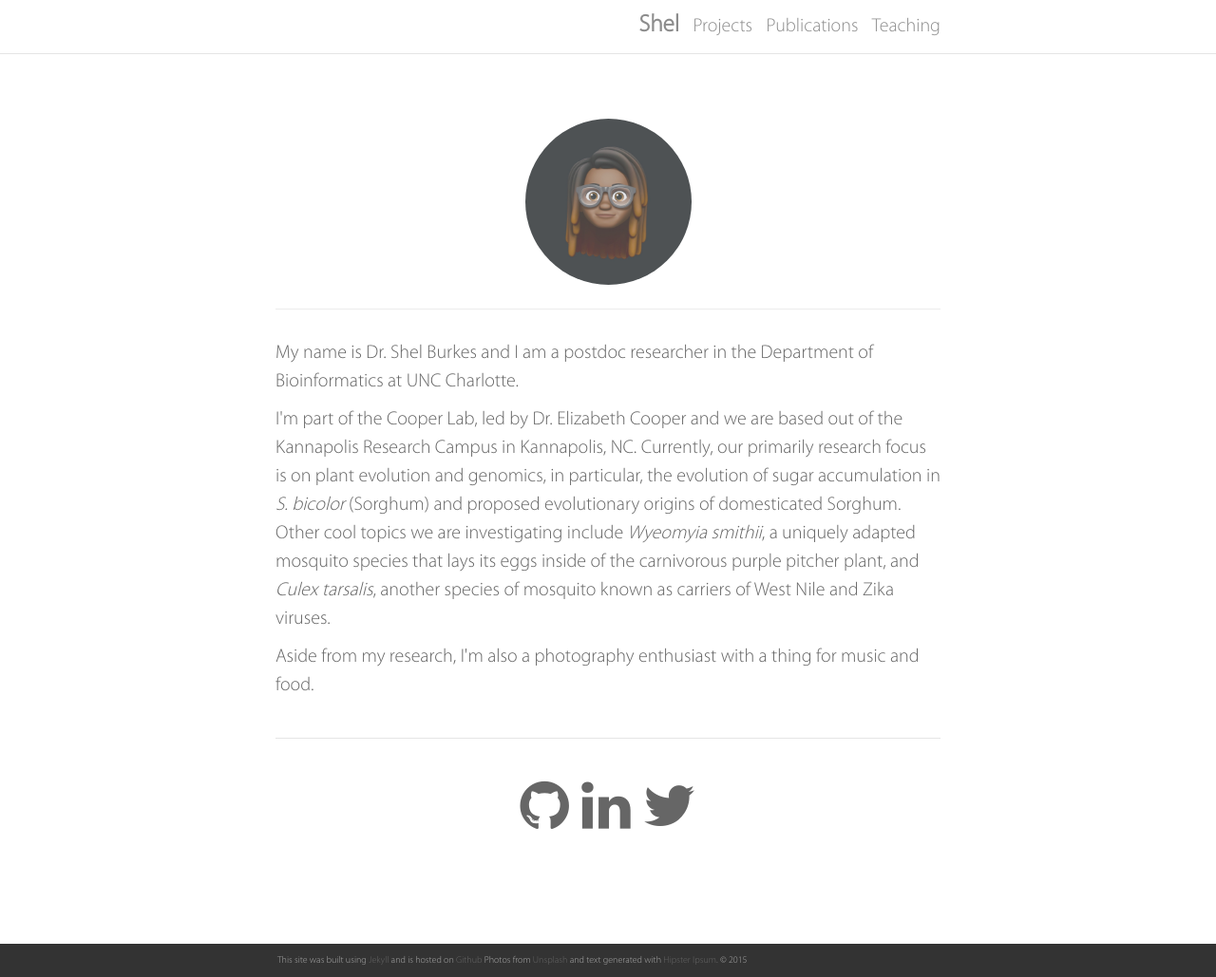
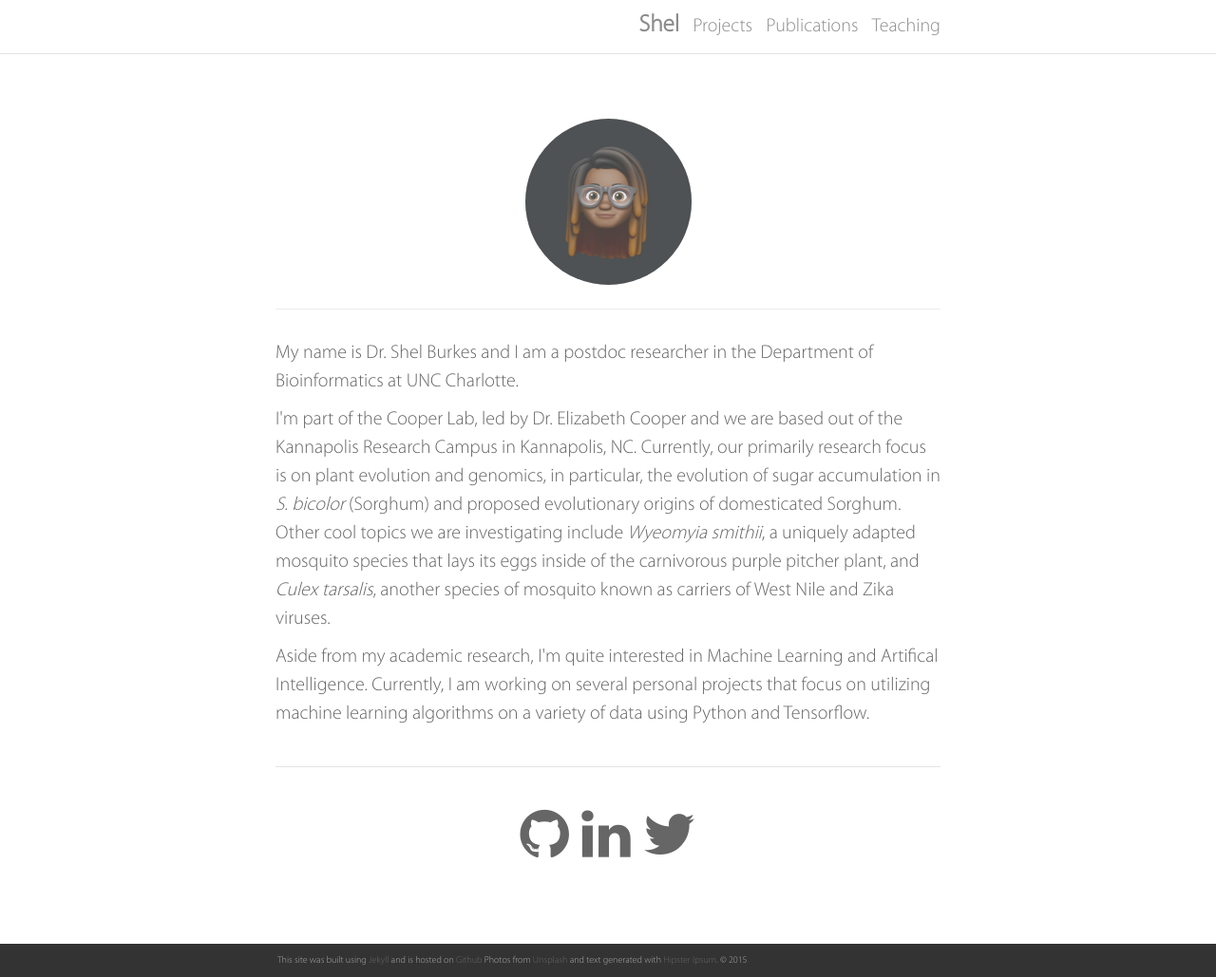
Before and after one commit to shelvasha/shelvasha.github.io, a Jekyll site: the page built from index.html, in a window 1280 px wide and 1029 px high. Shown: the whole window at 95% size. Built offline with Jekyll 4.4.1, drawn with Linux system fonts in a browser that asks for light colours; nearby versions of some CDN libraries; the list of posts is cut into pages by our own code.

Commit message:
update index.html

```diff
--- a/index.html
+++ b/index.html
@@ -20,8 +20,7 @@ layout: default
 <p>I'm part of the <a href="https://elizcooperlab.com/">Cooper Lab</a>, led by Dr. Elizabeth Cooper and we are based out of the Kannapolis Research Campus in Kannapolis, NC. Currently, our primarily research focus is on plant evolution and genomics, in particular, the evolution of sugar accumulation in <em>S. bicolor</em> (Sorghum) and proposed evolutionary origins of domesticated Sorghum. Other cool topics we are investigating include <em>Wyeomyia smithii</em>, a uniquely adapted mosquito species that lays its eggs inside of the carnivorous purple pitcher plant, and <em>Culex tarsalis</em>, another species of mosquito known as carriers of West Nile and Zika viruses.</p>
 <!-- <p>My dissertation was a focus on transposable elements within <em>Avena</em> and much of my work consisted of the development of a pipeline capable of in-depth identification of transposons and repetive elements.</p>
 <p>Here is a PDF version of my <a href="/assets/pdf/Resume.pdf">CV</a>.</p> -->
-<p>Aside from my <a href="https://shelvasha.github.io/publications/">research</a>, I'm also a photography enthusiast with a thing for music and food.</p>
-
+<p>Aside from my <a href="https://shelvasha.github.io/publications/">academic research</a>, I'm quite interested in Machine Learning and Artifical Intelligence. Currently, I am working on several personal projects that focus on utilizing machine learning algorithms on a variety of data using Python and Tensorflow.</p>
 <br/>
 <hr/>
 <br/>
```
Also changed, not shown: 2 other files.
